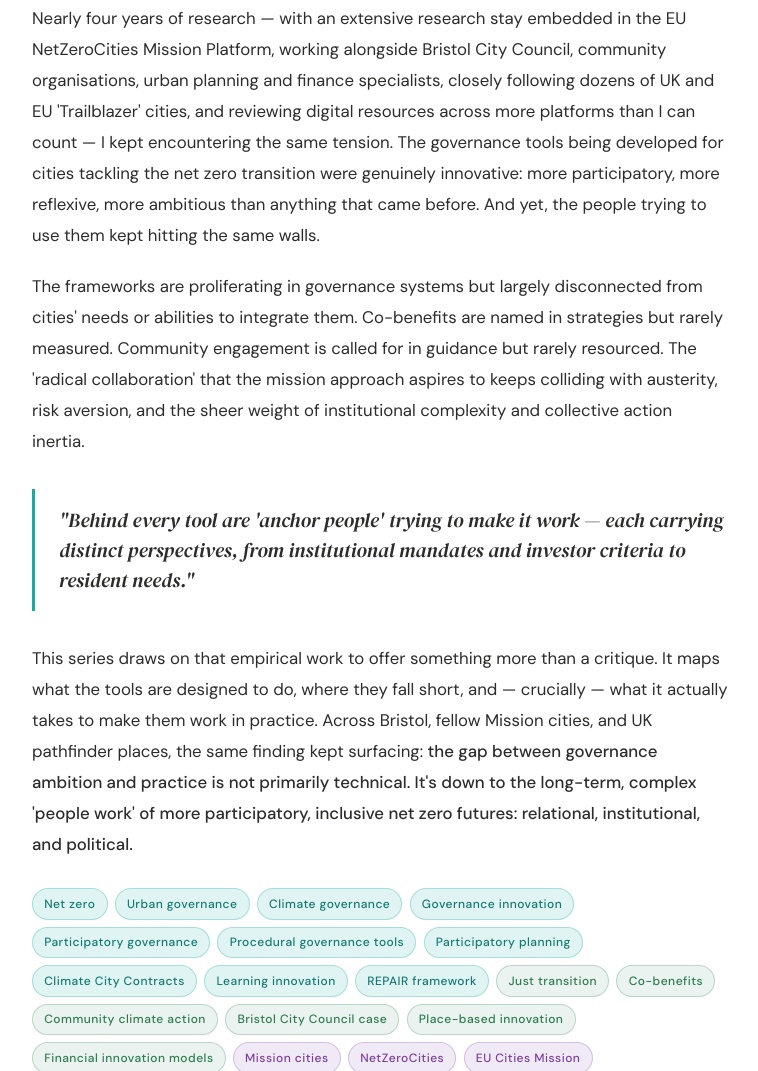
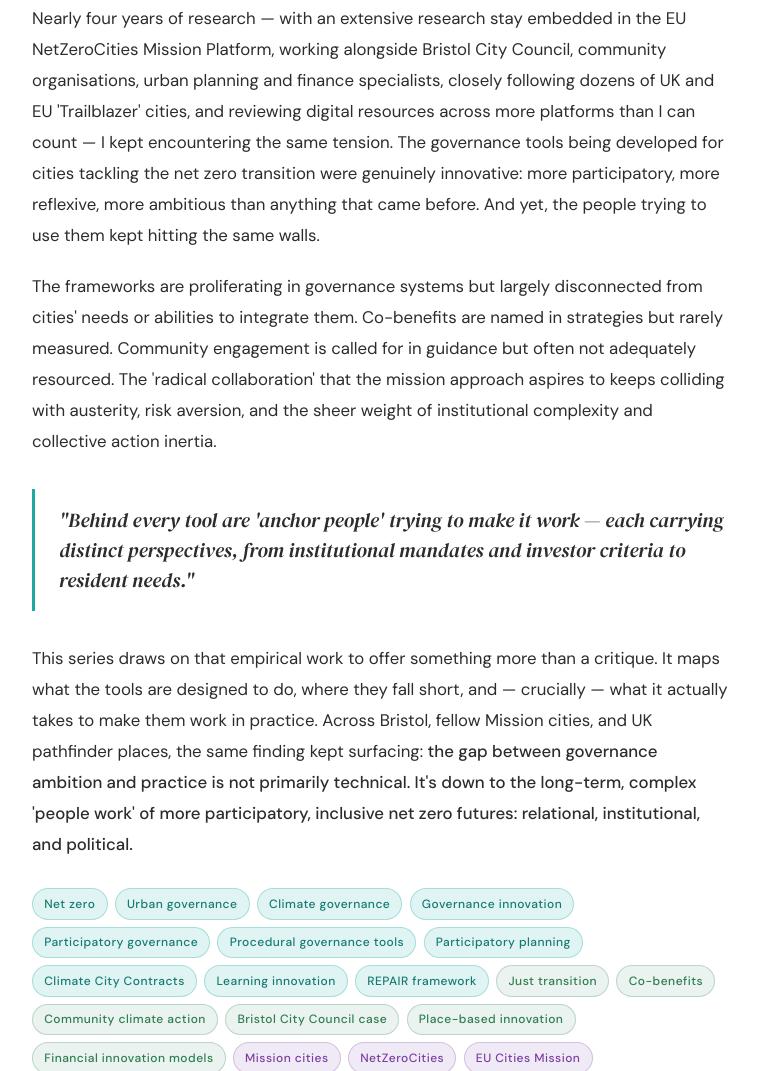
Before and after one commit to JoelTerwilliger/nzf-series, a plain HTML site: page index.html in a window 1280 px wide. Shown: the part 815-1886 px from the top of the page, without its empty margins (260-1018 px from the left). Drawn offline with Linux system fonts and the light colour scheme.

Commit message:
Update index.html

```diff
--- a/index.html
+++ b/index.html
@@ -487,7 +487,7 @@
   <section class="intro-section">
     <p>Nearly four years of research — with an extensive research stay embedded in the EU NetZeroCities Mission Platform, working alongside Bristol City Council, community organisations, urban planning and finance specialists, closely following dozens of UK and EU 'Trailblazer' cities, and reviewing digital resources across more platforms than I can count — I kept encountering the same tension. The governance tools being developed for cities tackling the net zero transition were genuinely innovative: more participatory, more reflexive, more ambitious than anything that came before. And yet, the people trying to use them kept hitting the same walls.</p>
 
-    <p>The frameworks are proliferating in governance systems but largely disconnected from cities' needs or abilities to integrate them. Co-benefits are named in strategies but rarely measured. Community engagement is called for in guidance but rarely resourced. The 'radical collaboration' that the mission approach aspires to keeps colliding with austerity, risk aversion, and the sheer weight of institutional complexity and collective action inertia.</p>
+    <p>The frameworks are proliferating in governance systems but largely disconnected from cities' needs or abilities to integrate them. Co-benefits are named in strategies but rarely measured. Community engagement is called for in guidance but often not adequately resourced. The 'radical collaboration' that the mission approach aspires to keeps colliding with austerity, risk aversion, and the sheer weight of institutional complexity and collective action inertia.</p>
 
     <div class="pull-quote">
       <p>"Behind every tool are 'anchor people' trying to make it work — each carrying distinct perspectives, from institutional mandates and investor criteria to resident needs."</p>
```
